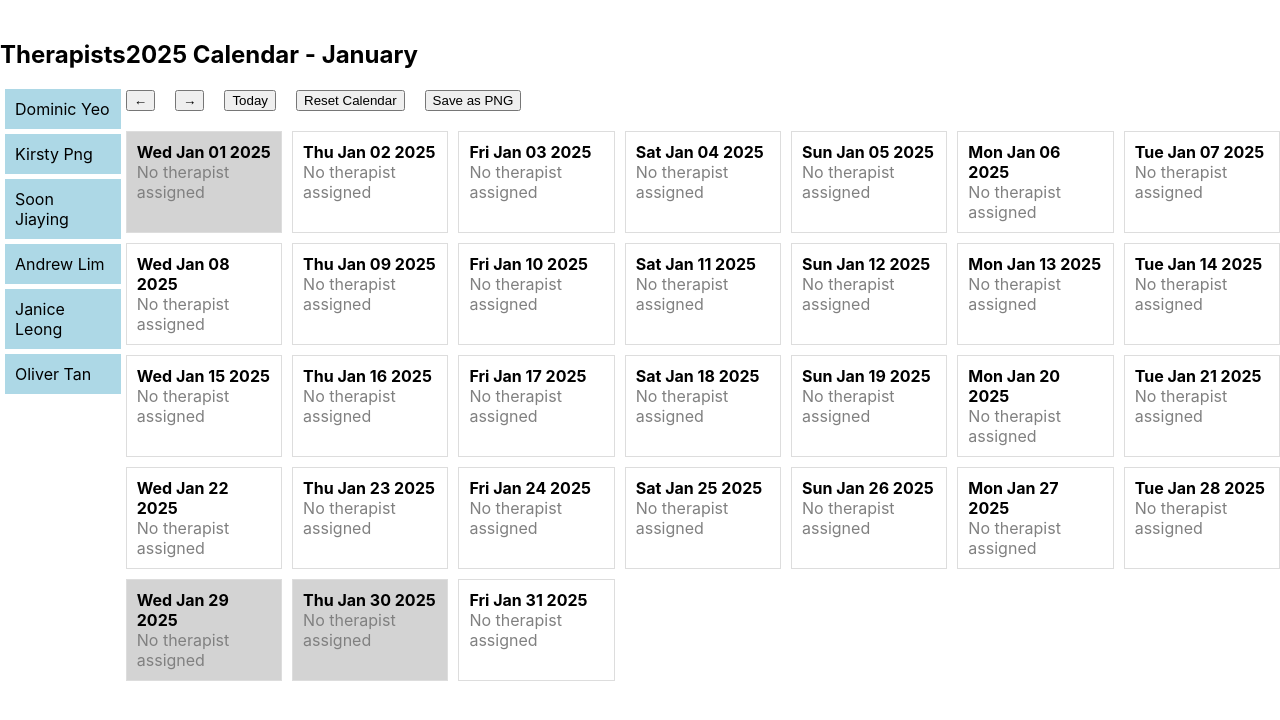
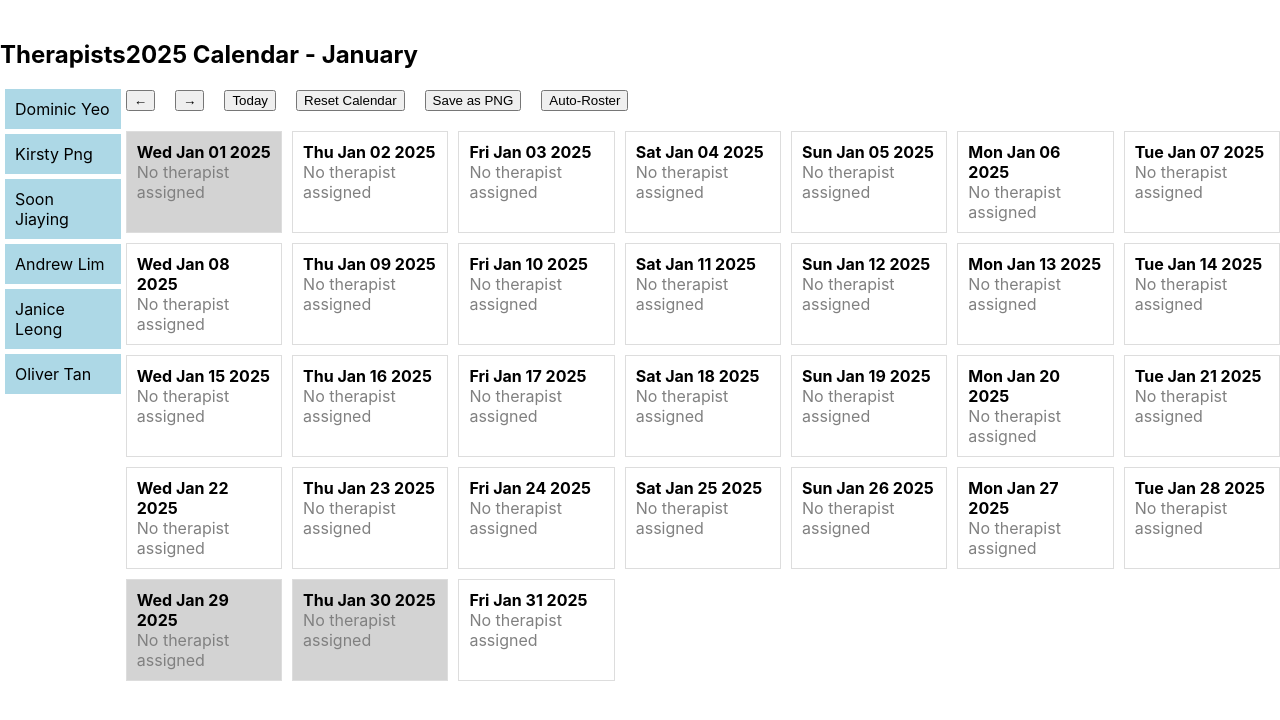
Before and after one commit to jxhnthan/hwb-crisis-rostering, a React (Create React App) app: page / in a window 1280 px wide. Shown: the top 720 px of the page. Built offline with nearby package versions, Linux system fonts and the light colour scheme.

Commit message:
Add files via upload

```diff
--- a/src/App.js
+++ b/src/App.js
@@ -1,4 +1,4 @@
-import React, { useState, useEffect, useRef } from 'react';
+import React, { useState, useEffect } from 'react';
 import { useDrag, useDrop } from 'react-dnd';
 import { DndProvider } from 'react-dnd';
 import { HTML5Backend } from 'react-dnd-html5-backend';
@@ -140,6 +140,28 @@ const App = () => {
     setTodayDate(new Date(currentYear, currentMonthIndex, currentDay)); // Set today's date
   };
 
+  // Auto-rostering logic that excludes blocked days
+  const assignTherapists = () => {
+    let therapistIndex = 0; // Start with the first therapist
+
+    // Loop through the days of the current month and assign therapists
+    setCalendar(prevCalendar => {
+      const updatedCalendar = prevCalendar.map((month, index) => {
+        if (index === currentMonth) {
+          return month.map(day => {
+            if (!blockedDays.includes(day.dayKey) && day.therapists.length === 0) {
+              day.therapists.push(therapists[therapistIndex]); // Assign therapist to available day
+              therapistIndex = (therapistIndex + 1) % therapists.length; // Move to next therapist
+            }
+            return day;
+          });
+        }
+        return month;
+      });
+      return updatedCalendar;
+    });
+  };
+
   // Handle moving a therapist into a calendar day
   const moveTherapist = (name, dayKey) => {
     setCalendar(prevCalendar => {
@@ -212,6 +234,7 @@ const App = () => {
             <button onClick={goToToday} style={{ marginLeft: '20px' }}>Today</button>
             <button onClick={resetCalendar} style={{ marginLeft: '20px' }}>Reset Calendar</button>
             <button onClick={saveAsPNG} style={{ marginLeft: '20px' }}>Save as PNG</button>
+            <button onClick={assignTherapists} style={{ marginLeft: '20px' }}>Auto-Roster</button>
           </div>
 
           <div id="calendar-container">
```
